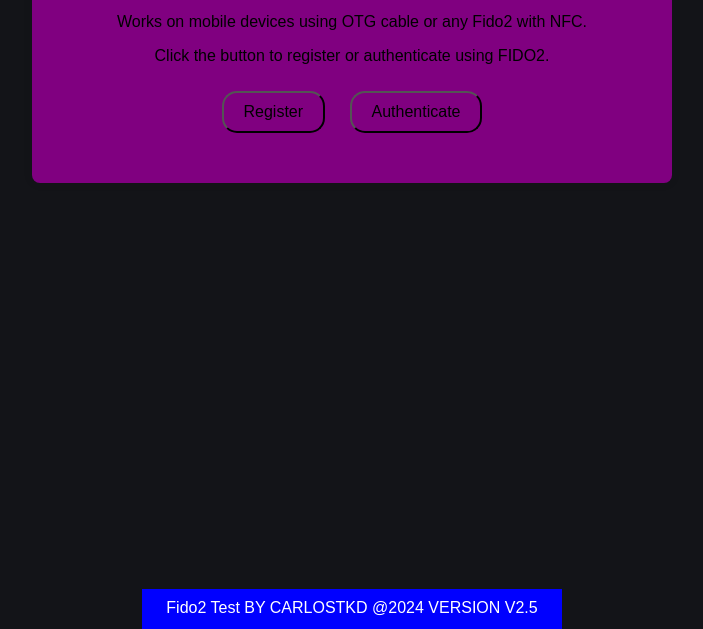
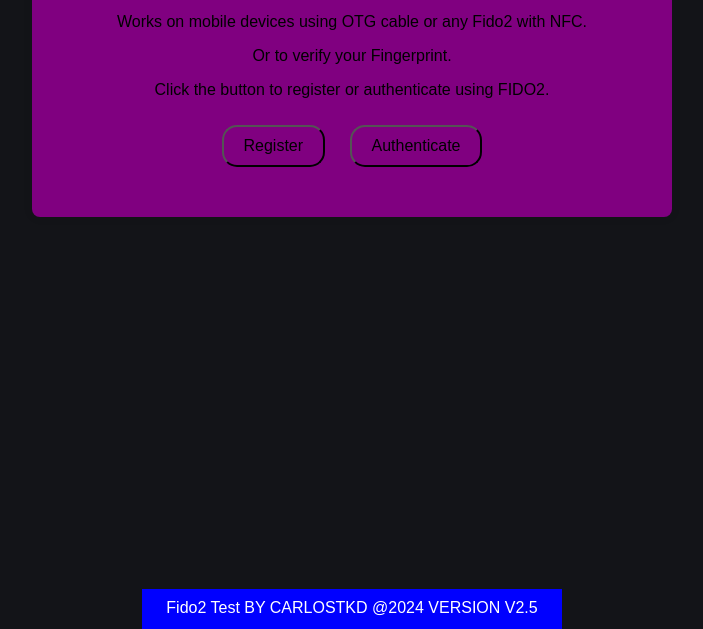
Before and after one commit to carlostkd/Fido2, a plain HTML site: page index.html in a window 1280 px wide. Shown: the part 171-800 px from the top of the page, without its empty margins (288-991 px from the left). Drawn offline with Linux system fonts and the light colour scheme; a script that the page names is missing.

Commit message:
Update index.html

```diff
--- a/index.html
+++ b/index.html
@@ -22,6 +22,7 @@
         <h1>FIDO2 Test Page</h1>
         <p>Please plug your Fido2 to the computer.</p>
         <p>Works on mobile devices using OTG cable or any Fido2 with NFC.</p>
+        <p>Or to verify your Fingerprint.</p>
         <p>Click the button to register or authenticate using FIDO2.</p>
         <button id="registerButton" onclick="register()">Register</button>
         <button id="authenticateButton" onclick="authenticate()">Authenticate</button>
```
